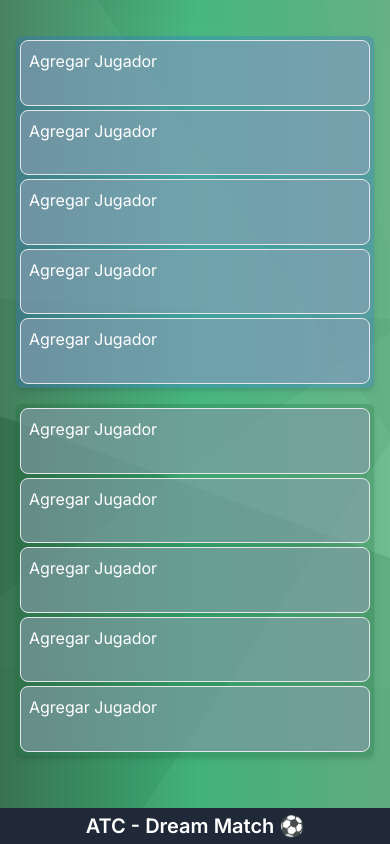
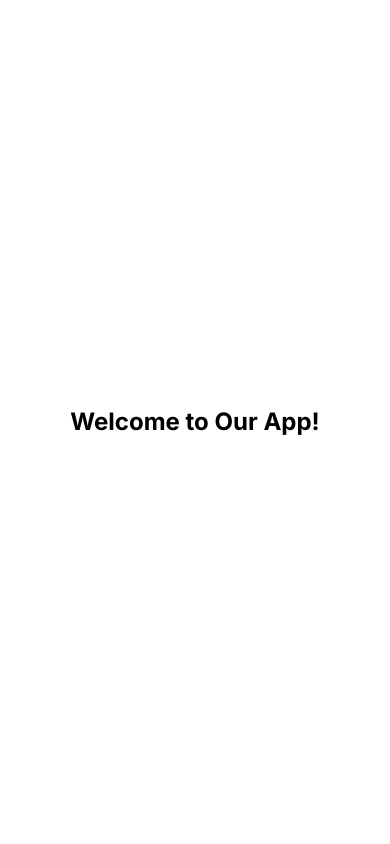
Before and after one commit to leandrofiadone/dream-match, a Next.js app: page / in a window 390 px wide. Built offline with nearby package versions, Linux system fonts and the light colour scheme.

Commit message:
pantalla landing

```diff
--- a/src/app/page.tsx
+++ b/src/app/page.tsx
@@ -1,8 +1,9 @@
 "use client"
 
-import React, {useState, useEffect} from "react"
+import React, {useState} from "react"
 import Footer from "./components/Footer"
 import MainContainer from "./pages/MainContainer"
+import WelcomeOverlay from "./pages/WelcomeOverLay"
 
 const Home: React.FC = () => {
   const [teamOneProgress, setTeamOneProgress] = useState(0)
@@ -10,6 +11,7 @@ const Home: React.FC = () => {
   const [totalProgress, setTotalProgress] = useState(0)
   const [teamOneComplete, setTeamOneComplete] = useState(false)
   const [teamTwoComplete, setTeamTwoComplete] = useState(false)
+  const [showOverlay, setShowOverlay] = useState(true)
 
   const handleProgressUpdate = (
     teamOne: {progress: number; complete: boolean},
@@ -17,13 +19,18 @@ const Home: React.FC = () => {
   ) => {
     setTeamOneProgress(teamOne.progress)
     setTeamTwoProgress(teamTwo.progress)
-    setTotalProgress((teamOne.progress + teamTwo.progress) / 2) // Adjust this calculation if needed
+    setTotalProgress((teamOne.progress + teamTwo.progress) / 2)
     setTeamOneComplete(teamOne.complete)
     setTeamTwoComplete(teamTwo.complete)
   }
 
+  const handleOverlayClick = () => {
+    setShowOverlay(false)
+  }
+
   return (
-    <div className="flex flex-col min-h-full ">
+    <div className="flex flex-col min-h-full">
+      {showOverlay && <WelcomeOverlay onClick={handleOverlayClick} />}
       <main className="flex-1 mb-6 flex flex-col absolute inset-0 items-center justify-between p-4 md:p-9 custom-bg-gradient">
         <MainContainer onProgressUpdate={handleProgressUpdate} />
       </main>
@@ -34,7 +41,7 @@ const Home: React.FC = () => {
         totalProgress={totalProgress}
         teamOneComplete={teamOneComplete}
         teamTwoComplete={teamTwoComplete}
-        className="block md:hidden" // Agrega la clase aquí
+        className="block md:hidden" // Add the class here
       />
     </div>
   )
--- /dev/null
+++ b/src/app/pages/WelcomeOverLay.tsx
@@ -0,0 +1,18 @@
+// WelcomeOverlay.tsx
+import React from "react"
+
+interface WelcomeOverlayProps {
+  onClick: () => void
+}
+
+const WelcomeOverlay: React.FC<WelcomeOverlayProps> = ({onClick}) => {
+  return (
+    <div
+      className="fixed inset-0 bg-white flex items-center justify-center z-50 cursor-pointer"
+      onClick={onClick}>
+      <h1 className="text-2xl font-bold">Welcome to Our App!</h1>
+    </div>
+  )
+}
+
+export default WelcomeOverlay
```
Also changed, not shown: src/app/globals.css (line endings or trailing spaces).
